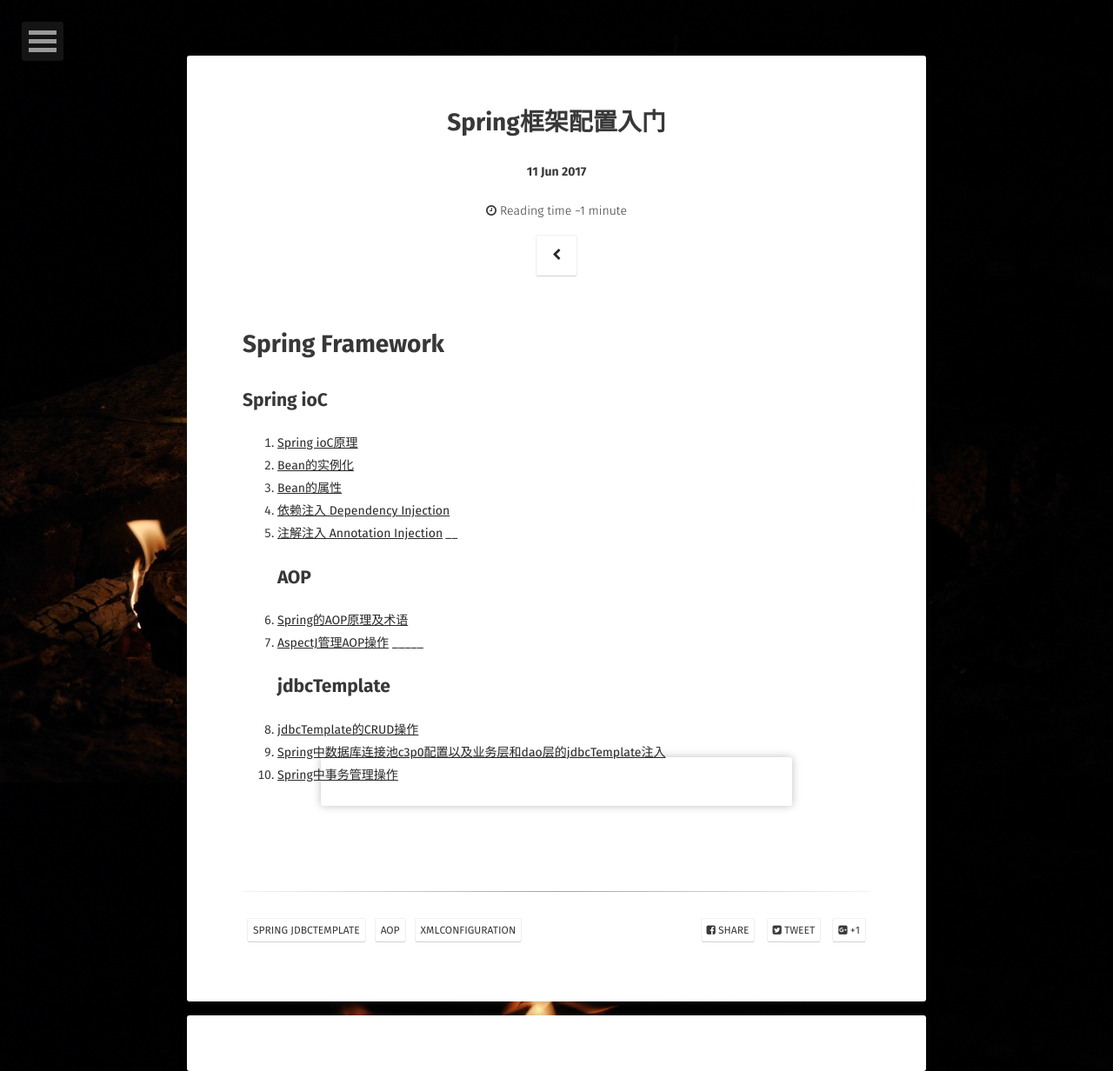
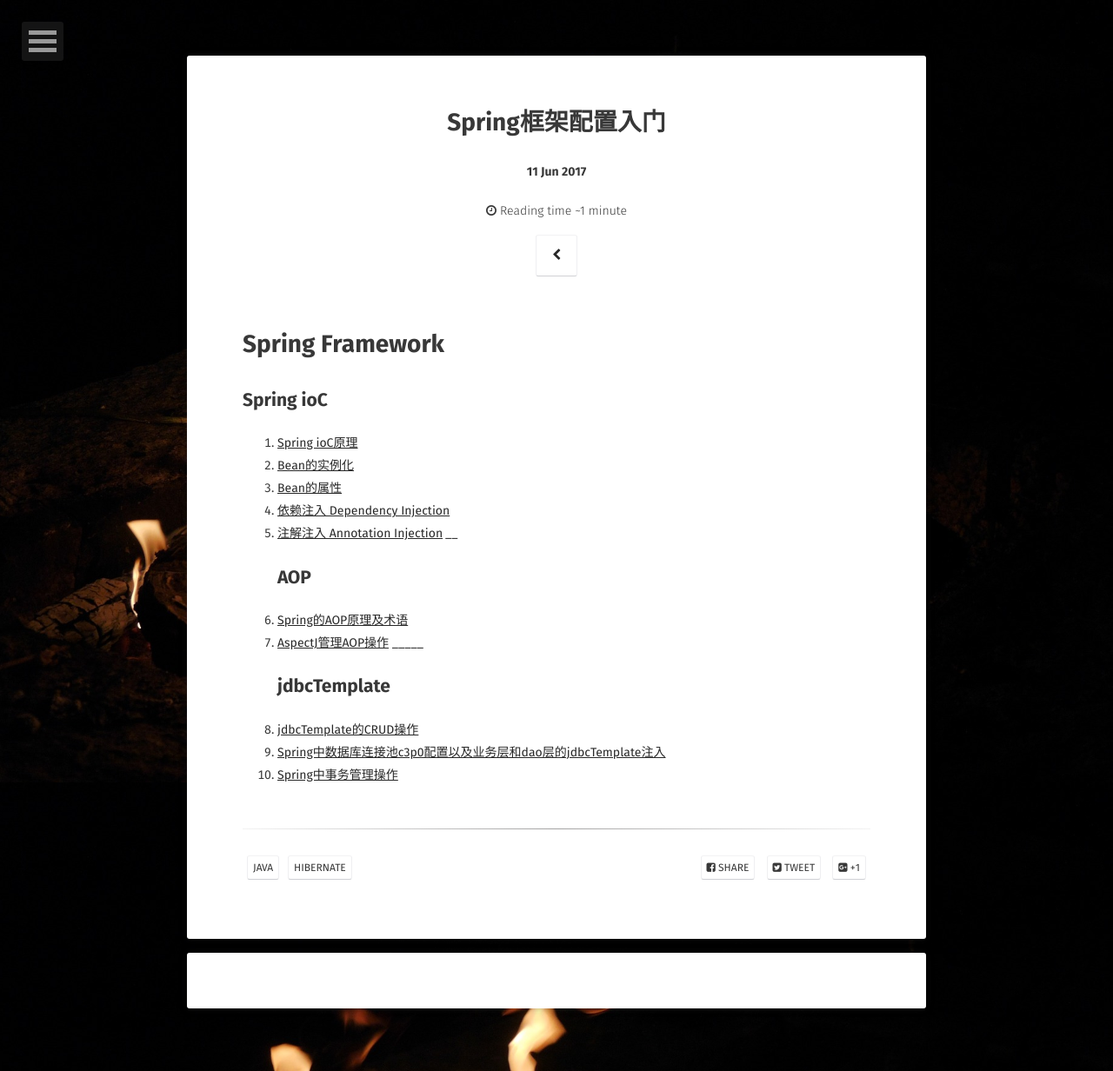
Before and after one commit to user3301/user3301.github.io, a Jekyll site: the page built from _posts/2017-06-11-springframework-configuration.md, in a window 1280 px wide. Shown: the whole page at 87% size. Built offline with Jekyll 4.4.1, drawn with Linux system fonts in a browser that asks for light colours; some web fonts are replaced; comment, search, counter and statistics services are not loaded; some of the changed lines change nothing that is shown.

Commit message:
disque code

```diff
--- a/_posts/2017-06-11-springframework-configuration.md
+++ b/_posts/2017-06-11-springframework-configuration.md
@@ -3,7 +3,7 @@ layout: post
 title: "Spring框架配置入门"
 date: 2017-06-11
 excerpt: "A howto guide on spring framework configuation and usage."
-tags: [spring jdbcTemplate, AOP, XMLConfiguration]
+tags: [Java, Hibernate]
 comments: true
 ---
 
@@ -24,24 +24,3 @@ _____
 1. [jdbcTemplate的CRUD操作](https://github.com/user3301/spring4.x/blob/master/jdbcTemplate.md)
 2. [Spring中数据库连接池c3p0配置以及业务层和dao层的jdbcTemplate注入](https://github.com/user3301/spring4.x/blob/master/Spring_c3p0_dao.md)
 3. [Spring中事务管理操作](https://github.com/user3301/spring4.x/blob/master/spring_transaction.md)
-
-<div id="disqus_thread"></div>
-<script>
-
-/**
-*  RECOMMENDED CONFIGURATION VARIABLES: EDIT AND UNCOMMENT THE SECTION BELOW TO INSERT DYNAMIC VALUES FROM YOUR PLATFORM OR CMS.
-*  LEARN WHY DEFINING THESE VARIABLES IS IMPORTANT: https://disqus.com/admin/universalcode/#configuration-variables*/
-/*
-var disqus_config = function () {
-this.page.url = PAGE_URL;  // Replace PAGE_URL with your page's canonical URL variable
-this.page.identifier = PAGE_IDENTIFIER; // Replace PAGE_IDENTIFIER with your page's unique identifier variable
-};
-*/
-(function() { // DON'T EDIT BELOW THIS LINE
-var d = document, s = d.createElement('script');
-s.src = 'https://user3301-github-io.disqus.com/embed.js';
-s.setAttribute('data-timestamp', +new Date());
-(d.head || d.body).appendChild(s);
-})();
-</script>
-<noscript>Please enable JavaScript to view the <a href="https://disqus.com/?ref_noscript">comments powered by Disqus.</a></noscript>
```
